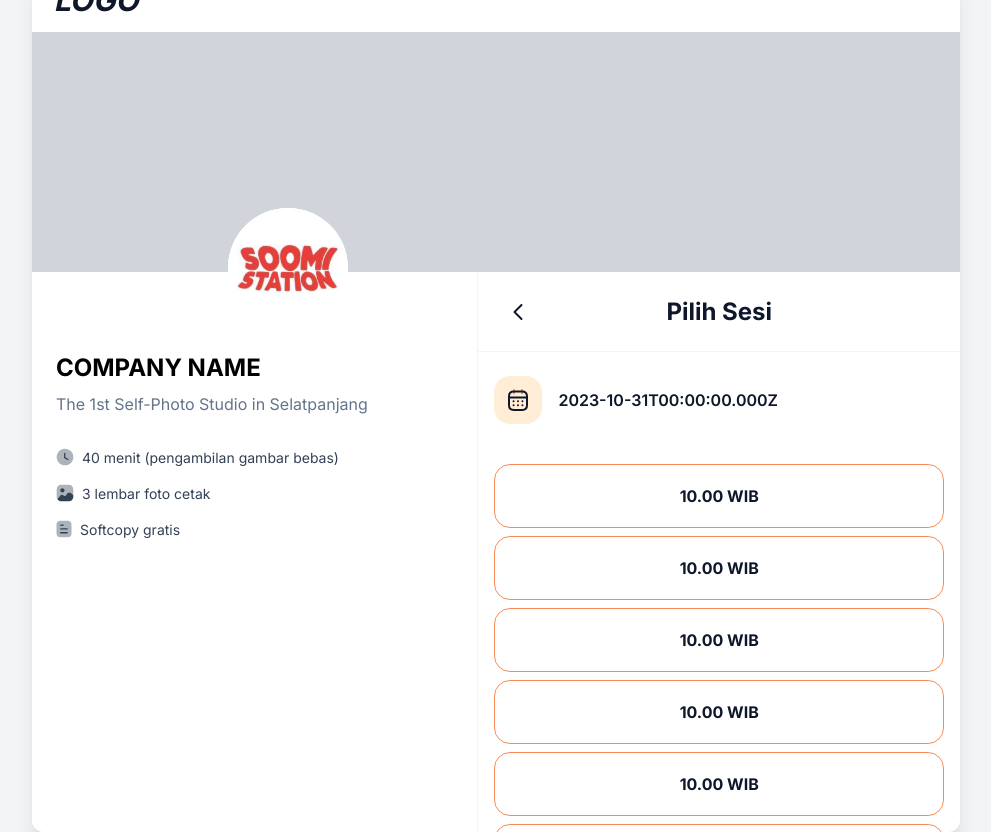
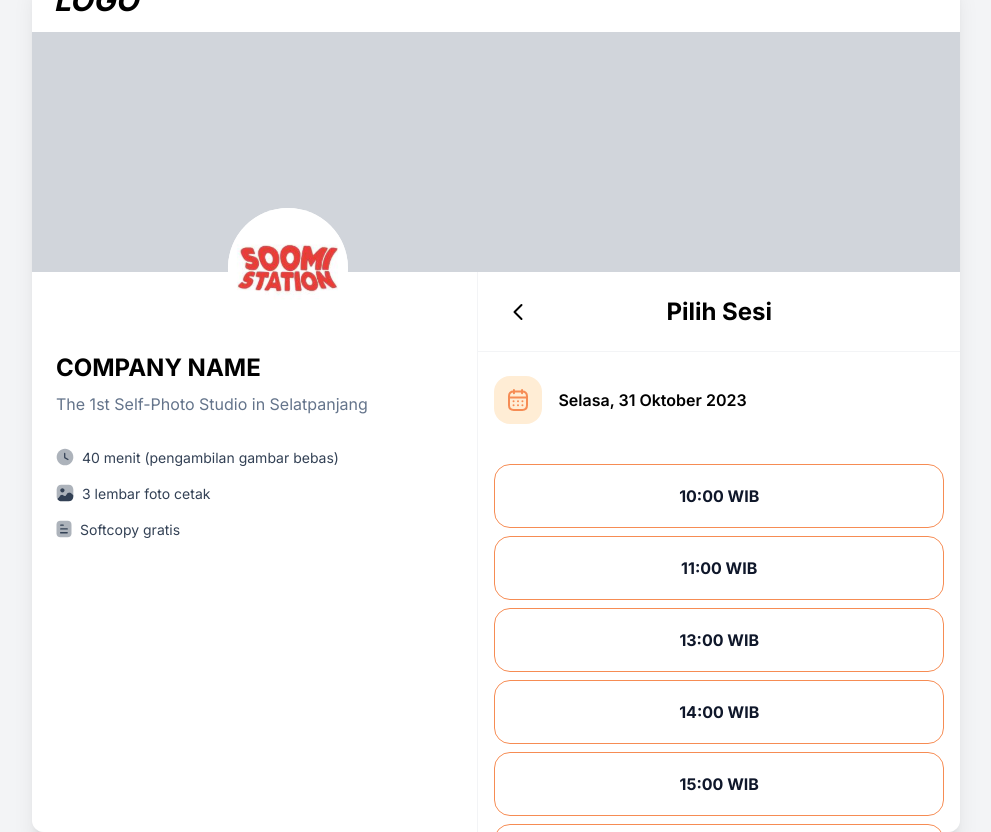
Before and after one commit to crendyyy/Photobox, a React (Vite) app: page / in a window 1280 px wide. Both pictures are taken after a click on the button "31". Shown: the whole page, without its empty margins (144-1135 px from the left). Built offline with nearby package versions, Linux system fonts and the light colour scheme.

Commit message:
update some

```diff
--- a/src/Styles/react-calendar.css
+++ b/src/Styles/react-calendar.css
@@ -69,6 +69,9 @@
   color: #0f172a !important;
   opacity: 20%;
 }
+.react-calendar__month-view__days abbr {
+  color: #0f172a;
+}
 .react-calendar__month-view__days :hover {
   color: white;
   background-color: #f68c54;
@@ -125,6 +128,7 @@
 }
 .react-calendar__tile--now abbr {
   color: #612505;
+  background-color: #ffedd5 !important;
 }
 .react-calendar__month-view__days__day.react-calendar__tile--now:hover {
   background-color: #e6e6e6;
--- a/src/compenents/forms/CalendarInput.jsx
+++ b/src/compenents/forms/CalendarInput.jsx
@@ -9,8 +9,12 @@ const CalendarInput = (props) => {
   const minDate = setMinDate(props.minDate ?? 30)
   const maxDate = setMaxDate(props.maxDate ?? 30)
   const inputChangeHandler = (value) => {
-    props.onChange(convertUTC(value))
-    props.onSelect && props.onSelect(convertUTC(value)) // Pemanggilan onSelect setelah pemilihan tanggal
+    if (value) {
+      props.onChange(convertUTC(value))
+      props.onSelect && props.onSelect(convertUTC(value))
+      props.setActiveDate && props.setActiveDate(convertUTC(value))
+      console.log(value)
+    }
   }
 
   return (
@@ -18,14 +22,22 @@ const CalendarInput = (props) => {
       <Calendar
         value={props.value}
         onChange={inputChangeHandler}
+        activeStartDate={props.previousSelectedDate ?? props.value}
         locale='id-ID'
         minDetail='month'
         calendarType='iso8601'
         prevLabel={<CalendarChevron />}
         nextLabel={<RightIcon />}
         tileClassName={({ date }) => {
-          const currentDate = convertUTC(date)
-          return currentDate < minDate || currentDate > maxDate ? 'faded' : null
+          if (date) {
+            const currentDate = convertUTC(date)
+            return currentDate < minDate || currentDate > maxDate
+              ? 'faded'
+              : props.activeDate && currentDate.getTime && currentDate.getTime() === props.activeDate.getTime()
+              ? 'active'
+              : null
+          }
+          return null
         }}
       />
     </>
--- a/src/compenents/forms/Session.jsx
+++ b/src/compenents/forms/Session.jsx
@@ -1,8 +1,9 @@
 import React from 'react'
 import ChevronIcon from '../../assets/icons/ChevronIcon'
 import CalendarIcon from '../../assets/icons/CalendarIcon'
+import { formatDate } from '../../helpers/dateHelper'
 import useCalendar from '../../hooks/useCalendar'
-const Session = ({ selectedDate, onBackToCalendar }) => {
+const Session = ({ selectedDate, onBackToCalendar, session }) => {
   return (
     <div className='w-[52%] flex flex-col gap-6 border-l border-solid border-gray-100'>
       <div className='flex items-center justify-between h-20 px-4 border-b border-gray-100 border-solid'>
@@ -16,40 +17,18 @@ const Session = ({ selectedDate, onBackToCalendar }) => {
         <div className='p-3 rounded-2xl bg-primary-light text-primary'>
           <CalendarIcon />
         </div>
-        <span className='text-base font-semibold'>{selectedDate}</span>
+        <span className='text-base font-semibold'>{formatDate(selectedDate)}</span>
       </div>
       <div className='overflow-y-scroll h-96'>
         <div className='flex flex-col gap-2 px-4 py-4'>
-          <button className='flex items-center justify-center h-16 text-base font-bold border border-solid hover:border-none hover:bg-primary hover:text-white rounded-2xl text-slate-900 border-primary'>
-            10.00 WIB
-          </button>
-          <button className='flex items-center justify-center h-16 text-base font-bold border border-solid hover:border-none hover:bg-primary hover:text-white rounded-2xl text-slate-900 border-primary'>
-            10.00 WIB
-          </button>
-          <button className='flex items-center justify-center h-16 text-base font-bold border border-solid hover:border-none hover:bg-primary hover:text-white rounded-2xl text-slate-900 border-primary'>
-            10.00 WIB
-          </button>
-          <button className='flex items-center justify-center h-16 text-base font-bold border border-solid hover:border-none hover:bg-primary hover:text-white rounded-2xl text-slate-900 border-primary'>
-            10.00 WIB
-          </button>
-          <button className='flex items-center justify-center h-16 text-base font-bold border border-solid hover:border-none hover:bg-primary hover:text-white rounded-2xl text-slate-900 border-primary'>
-            10.00 WIB
-          </button>
-          <button className='flex items-center justify-center h-16 text-base font-bold border border-solid hover:border-none hover:bg-primary hover:text-white rounded-2xl text-slate-900 border-primary'>
-            10.00 WIB
-          </button>
-          <button className='flex items-center justify-center h-16 text-base font-bold border border-solid hover:border-none hover:bg-primary hover:text-white rounded-2xl text-slate-900 border-primary'>
-            10.00 WIB
-          </button>
-          <button className='flex items-center justify-center h-16 text-base font-bold border border-solid hover:border-none hover:bg-primary hover:text-white rounded-2xl text-slate-900 border-primary'>
-            10.00 WIB
-          </button>
-          <button className='flex items-center justify-center h-16 text-base font-bold border border-solid hover:border-none hover:bg-primary hover:text-white rounded-2xl text-slate-900 border-primary'>
-            10.00 WIB
-          </button>
-          <button className='flex items-center justify-center h-16 text-base font-bold border border-solid hover:border-none hover:bg-primary hover:text-white rounded-2xl text-slate-900 border-primary'>
-            10.00 WIB
-          </button>
+          {session.map((jadwal) => (
+            <button
+              key={jadwal.id}
+              className='flex items-center justify-center h-16 text-base font-bold border border-solid hover:border-none hover:bg-primary hover:text-white rounded-2xl text-slate-900 border-primary'
+            >
+              {jadwal.session}
+            </button>
+          ))}
         </div>
       </div>
     </div>
--- a/src/helpers/dateHelper.js
+++ b/src/helpers/dateHelper.js
@@ -1,5 +1,6 @@
 export const formatDate = (date) => {
   return new Intl.DateTimeFormat('id-ID', {
+    weekday: 'long',
     day: 'numeric',
     month: 'long',
     year: 'numeric',
--- a/src/index.css
+++ b/src/index.css
@@ -25,7 +25,6 @@
   margin: 0;
   box-sizing: border-box;
   font-family: Inter, sans-serif;
-  color: #0f172a;
 }
 body {
   font-size: 16px;
--- a/src/routes/Home.jsx
+++ b/src/routes/Home.jsx
@@ -11,10 +11,45 @@ import SummaryBooking from '../compenents/forms/SummaryBooking'
 // import 'react-calendar/dist/Calendar.css'
 
 const app = () => {
+  const jadwal = [
+    {
+      id: 1,
+      session: '10:00 WIB',
+    },
+    {
+      id: 2,
+      session: '11:00 WIB',
+    },
+    {
+      id: 9,
+      session: '13:00 WIB',
+    },
+    {
+      id: 3,
+      session: '14:00 WIB',
+    },
+    {
+      id: 4,
+      session: '15:00 WIB',
+    },
+    {
+      id: 5,
+      session: '16:00 WIB',
+    },
+    {
+      id: 6,
+      session: '17:00 WIB',
+    },
+    {
+      id: 7,
+      session: '18:00 WIB',
+    },
+  ]
   const [selectedDate, setSelectedDate] = useCalendar()
+  const [previousDate, setPreviousDate] = useState(null)
   const handleBackToCalendar = () => {
-    // Fungsi untuk mengatur kembali ke pemilihan tanggal
-    setSelectedDate(null) // Reset tanggal yang dipilih menjadi null atau sesuai kebutuhan
+    setPreviousDate(selectedDate)
+    setSelectedDate(previousDate)
   }
 
   return (
@@ -30,9 +65,15 @@ const app = () => {
             {/* <SummaryBooking /> */}
             {/* <Session /> */}
             {selectedDate ? (
-              <Session selectedDate={selectedDate} onBackToCalendar={handleBackToCalendar} />
+              <Session session={jadwal} selectedDate={selectedDate} onBackToCalendar={handleBackToCalendar} />
             ) : (
-              <CalendarInput value={selectedDate} onChange={setSelectedDate} minDate={0} maxDate={30} />
+              <CalendarInput
+                previousDate={previousDate}
+                value={selectedDate}
+                onChange={setSelectedDate}
+                minDate={0}
+                maxDate={30}
+              />
             )}
           </div>
         </div>
```
